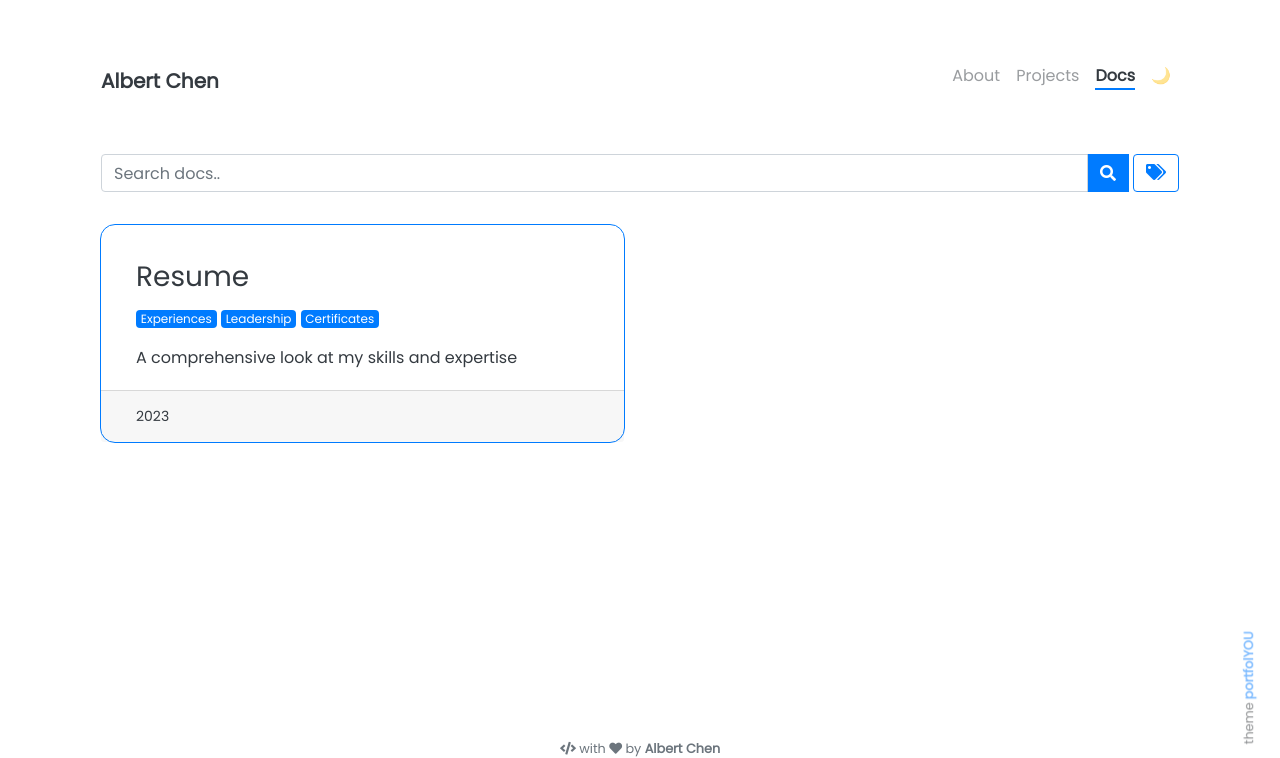
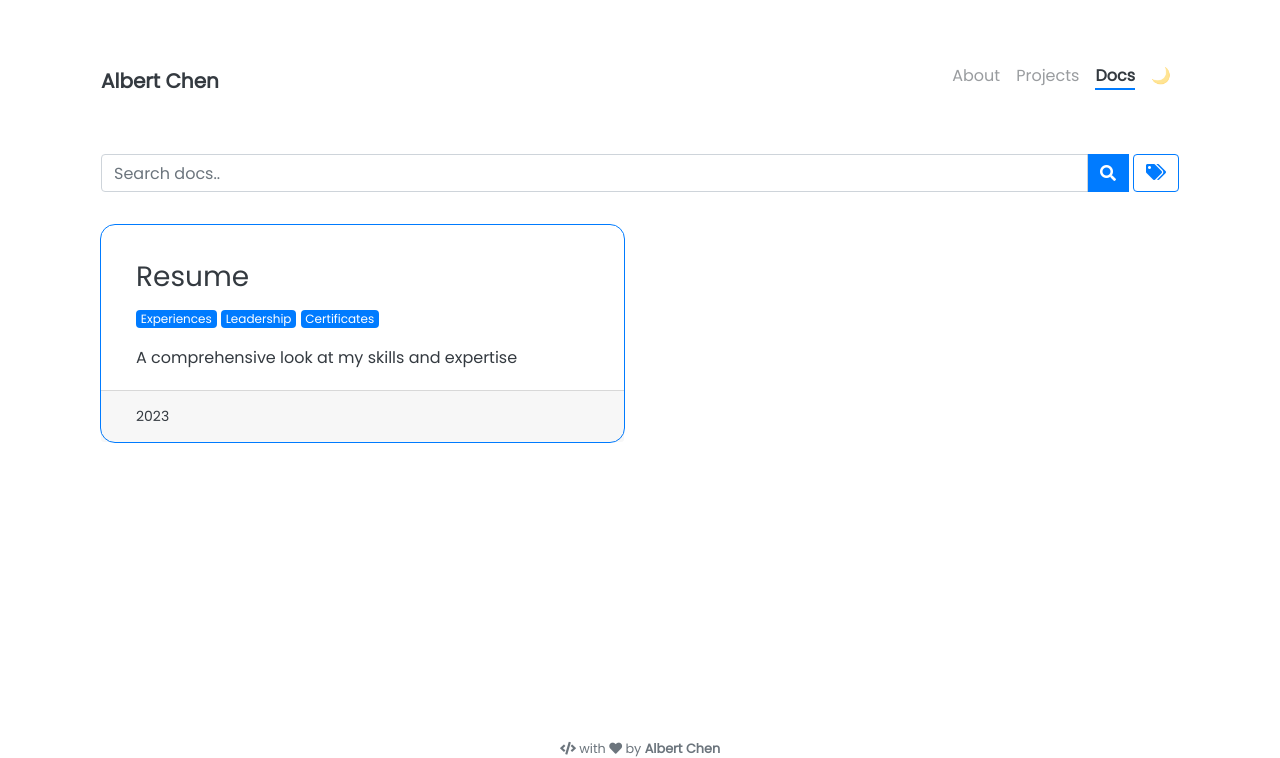
Before and after one commit to albertchxn/albertchxn.github.io, a plain HTML site: page blog/index.html in a window 1280 px wide. Shown: the top 758 px of the page. Drawn offline with nearby package versions, Linux system fonts and the light colour scheme; a script that the page names is missing.

Commit message:
Update index.html

```diff
--- a/blog/index.html
+++ b/blog/index.html
@@ -135,9 +135,6 @@
           <i class="fab fa-twitter fa-1x"></i> -->
         </a>
 </div>
-<small id="attribution">
-    theme <a href="https://github.com/YoussefRaafatNasry/portfolYOU">portfolYOU</a>
-  </small>
 
 </footer>
 
```
